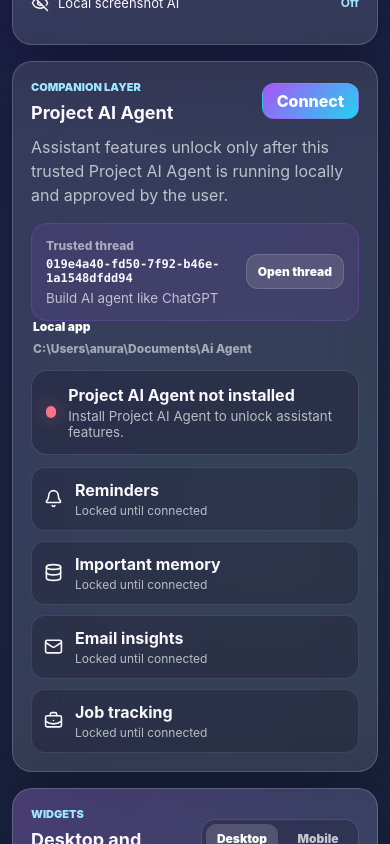
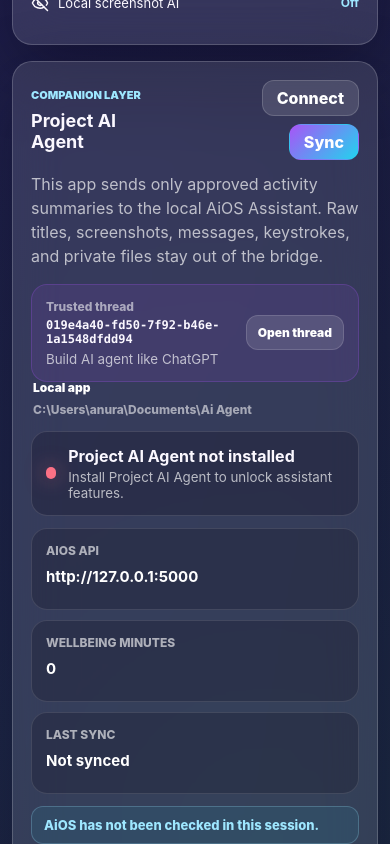
Before and after one commit to AnuranjanJain/what-do-you-do, a React (Vite) app: page / in a window 390 px wide. Shown: the part 6160-7004 px from the top of the page. Built offline with nearby package versions, Linux system fonts and the light colour scheme; no server answers.

Commit message:
feat: add local aios bridge

```diff
--- a/src/main.tsx
+++ b/src/main.tsx
@@ -39,6 +39,7 @@
   simulateTodayActivity,
   todayDateKey,
 } from "./domain/activity";
+import { AiosLiveStatus, AiosStatus, checkAiosConnection, getAiosBaseUrl, syncActivitySessions } from "./services/aios";
 import { correctLiveSession, fetchLiveSessions, saveSessionNote } from "./services/collector";
 import "./styles.css";
 
@@ -91,7 +92,10 @@
   const [selectedDate, setSelectedDate] = useState(() => todayDateKey());
   const [activeDateKey, setActiveDateKey] = useState(() => todayDateKey());
   const [availableDates, setAvailableDates] = useState<string[]>([]);
-  const [agentStatus, setAgentStatus] = useState<"not-installed" | "checking" | "connected">("not-installed");
+  const [agentStatus, setAgentStatus] = useState<AiosStatus>("not-installed");
+  const [agentLive, setAgentLive] = useState<AiosLiveStatus | null>(null);
+  const [agentMessage, setAgentMessage] = useState("AiOS has not been checked in this session.");
+  const [agentLastSync, setAgentLastSync] = useState("");
   const [widgetMode, setWidgetMode] = useState<"desktop" | "mobile">("desktop");
   const [privacyExpanded, setPrivacyExpanded] = useState(false);
   const [trackingPaused, setTrackingPaused] = useState(false);
@@ -187,15 +191,56 @@
 
   async function checkProjectAiAgent() {
     setAgentStatus("checking");
+    setAgentMessage("Checking the local AiOS Assistant API.");
 
     try {
-      await fetch(projectAiAgent.localUrl, {
-        cache: "no-store",
-        mode: "no-cors",
-      });
+      const liveStatus = await checkAiosConnection();
+      setAgentLive(liveStatus);
+
+      if (liveStatus.locked) {
+        setAgentStatus("locked");
+        setAgentMessage("AiOS is running, but it is locked. Open AiOS and enter the local PIN.");
+        return;
+      }
+
       setAgentStatus("connected");
-    } catch {
+      setAgentMessage("AiOS is connected. You can sync privacy-safe activity sessions.");
+      await syncCurrentSessions();
+    } catch (error) {
+      setAgentLive(null);
       setAgentStatus("not-installed");
+      setAgentMessage(error instanceof Error ? error.message : "Unable to reach local AiOS Assistant.");
+    }
+  }
+
+  async function syncCurrentSessions() {
+    if (!hasData) {
+      setAgentMessage("No activity sessions available to sync for this date.");
+      return;
+    }
+
+    setAgentStatus("syncing");
+    setAgentMessage("Sending high-level session summaries to AiOS.");
+
+    try {
+      const result = await syncActivitySessions(sessions);
+
+      if (result.locked) {
+        setAgentStatus("locked");
+        setAgentMessage("AiOS is locked. Unlock the AiOS dashboard, then sync again.");
+        return;
+      }
+
+      setAgentStatus("connected");
+      setAgentLastSync(new Date().toLocaleTimeString([], { hour: "2-digit", minute: "2-digit" }));
+      setAgentMessage(
+        result.sent > 0
+          ? `Synced ${result.sent} new session${result.sent === 1 ? "" : "s"} to AiOS.`
+          : "AiOS already has the current local session summaries.",
+      );
+    } catch (error) {
+      setAgentStatus("connected");
+      setAgentMessage(error instanceof Error ? error.message : "Unable to sync sessions to AiOS.");
     }
   }
 
@@ -501,16 +546,26 @@
                 <p className="eyebrow">Companion layer</p>
                 <h2>Project AI Agent</h2>
               </div>
-              <button
-                className="text-button primary"
-                onClick={checkProjectAiAgent}
-              >
-                {agentStatus === "checking" ? "Checking" : "Connect"}
-              </button>
+              <div className="panel-actions">
+                <button
+                  className="text-button"
+                  disabled={agentStatus === "checking" || agentStatus === "syncing"}
+                  onClick={checkProjectAiAgent}
+                >
+                  {agentStatus === "checking" ? "Checking" : "Connect"}
+                </button>
+                <button
+                  className="text-button primary"
+                  disabled={agentStatus === "checking" || agentStatus === "syncing" || !hasData}
+                  onClick={syncCurrentSessions}
+                >
+                  {agentStatus === "syncing" ? "Syncing" : "Sync"}
+                </button>
+              </div>
             </div>
             <p className="panel-copy">
-              Assistant features unlock only after this trusted Project AI Agent is running locally
-              and approved by the user.
+              This app sends only approved activity summaries to the local AiOS Assistant. Raw titles,
+              screenshots, messages, keystrokes, and private files stay out of the bridge.
             </p>
 
             <div className="agent-identity">
@@ -523,7 +578,7 @@
             </div>
 
             <div className="agent-links">
-              <a href={projectAiAgent.localUrl} target="_blank" rel="noreferrer">
+              <a href={getAiosBaseUrl()} target="_blank" rel="noreferrer">
                 Local app
               </a>
               <span>{projectAiAgent.cwd}</span>
@@ -535,19 +590,38 @@
                 <strong>
                   {agentStatus === "connected"
                     ? "Project AI Agent connected"
+                    : agentStatus === "locked"
+                      ? "Project AI Agent locked"
+                    : agentStatus === "syncing"
+                      ? "Syncing with Project AI Agent"
                     : agentStatus === "checking"
                       ? "Searching local machine"
                       : "Project AI Agent not installed"}
                 </strong>
                 <small>
                   {agentStatus === "connected"
-                    ? "Reminders, memory, email, and jobs are available."
+                    ? "Reminders, memory, email, jobs, and wellbeing context are available."
+                    : agentStatus === "locked"
+                      ? "Unlock AiOS in the browser before API sync can write events."
+                    : agentStatus === "syncing"
+                      ? "Sending new local session summaries."
                     : agentStatus === "checking"
                       ? "Looking for a trusted local companion app."
                       : "Install Project AI Agent to unlock assistant features."}
                 </small>
               </div>
             </div>
+
+            <div className="agent-sync-grid">
+              <SettingRow label="AiOS API" value={getAiosBaseUrl()} />
+              <SettingRow
+                label="Wellbeing minutes"
+                value={`${agentLive?.stats?.wellbeing_minutes ?? 0}`}
+              />
+              <SettingRow label="Last sync" value={agentLastSync || "Not synced"} />
+            </div>
+
+            <div className="inline-status agent-message">{agentMessage}</div>
 
             <div className="agent-feature-list">
               {agentFeatures.map((feature) => {
--- /dev/null
+++ b/src/services/aios.ts
@@ -0,0 +1,124 @@
+import { ActivitySession } from "../domain/activity";
+
+const defaultAiosBaseUrl = "http://127.0.0.1:5000";
+const sentSessionStorageKey = "wdyd.aios.sentSessions.v1";
+
+export type AiosStatus = "not-installed" | "checking" | "connected" | "locked" | "syncing";
+
+export type AiosLiveStatus = {
+  ok: boolean;
+  locked: boolean;
+  stats?: {
+    wellbeing_minutes?: number;
+    reminders_due?: number;
+    opportunities?: number;
+  };
+  updatedAt?: string;
+};
+
+export type AiosSyncResult = {
+  sent: number;
+  skipped: number;
+  locked: boolean;
+};
+
+export function getAiosBaseUrl(): string {
+  return window.localStorage.getItem("wdyd.aios.baseUrl") || defaultAiosBaseUrl;
+}
+
+export async function checkAiosConnection(): Promise<AiosLiveStatus> {
+  const response = await fetch(`${getAiosBaseUrl()}/api/live`, {
+    cache: "no-store",
+    credentials: "include",
+  });
+
+  if (response.status === 401) {
+    return { ok: false, locked: true };
+  }
+
+  if (!response.ok) {
+    throw new Error(`AiOS responded with ${response.status}`);
+  }
+
+  const data = await response.json();
+
+  return {
+    ok: true,
+    locked: false,
+    stats: data.stats,
+    updatedAt: data.updated_at,
+  };
+}
+
+export async function syncActivitySessions(sessions: ActivitySession[]): Promise<AiosSyncResult> {
+  const sentSessionIds = readSentSessionIds();
+  const syncableSessions = sessions
+    .filter((session) => session.id !== "empty-session" && session.durationMinutes > 0)
+    .filter((session) => !sentSessionIds.has(session.id))
+    .slice(0, 5);
+
+  let sent = 0;
+
+  for (const session of syncableSessions) {
+    const response = await fetch(`${getAiosBaseUrl()}/api/wellbeing/activity`, {
+      body: JSON.stringify(toAiosPayload(session)),
+      cache: "no-store",
+      credentials: "include",
+      headers: {
+        "Content-Type": "application/json",
+      },
+      method: "POST",
+    });
+
+    if (response.status === 401) {
+      return { sent, skipped: sessions.length - syncableSessions.length, locked: true };
+    }
+
+    if (!response.ok) {
+      throw new Error(`AiOS sync failed with ${response.status}`);
+    }
+
+    sentSessionIds.add(session.id);
+    sent += 1;
+  }
+
+  writeSentSessionIds(sentSessionIds);
+
+  return {
+    sent,
+    skipped: sessions.length - syncableSessions.length,
+    locked: false,
+  };
+}
+
+function toAiosPayload(session: ActivitySession) {
+  return {
+    source: "what-do-you-do",
+    app_name: session.appName,
+    category: mapCategoryForAios(session.category),
+    duration_minutes: session.durationMinutes,
+    planned_task: "Private activity timeline",
+    actual_task: `${session.subcategory} (${session.startTime}-${session.endTime})`,
+  };
+}
+
+function mapCategoryForAios(category: ActivitySession["category"]): string {
+  if (category === "coding" || category === "browsing") return "deep_work";
+  if (category === "watching") return "entertainment";
+  if (category === "communication") return "social";
+  return category;
+}
+
+function readSentSessionIds(): Set<string> {
+  try {
+    const saved = JSON.parse(window.localStorage.getItem(sentSessionStorageKey) || "[]");
+    return new Set(Array.isArray(saved) ? saved.map(String) : []);
+  } catch {
+    return new Set();
+  }
+}
+
+function writeSentSessionIds(sessionIds: Set<string>) {
+  const compactIds = Array.from(sessionIds).slice(-500);
+  window.localStorage.setItem(sentSessionStorageKey, JSON.stringify(compactIds));
+}
--- a/src/styles.css
+++ b/src/styles.css
@@ -432,6 +432,14 @@
   margin-bottom: 18px;
 }
 
+.panel-actions {
+  display: inline-flex;
+  align-items: center;
+  gap: 8px;
+  flex-wrap: wrap;
+  justify-content: flex-end;
+}
+
 .section-note {
   display: block;
   margin-top: 6px;
@@ -483,6 +491,11 @@
 .text-button.primary {
   border-color: transparent;
   background: linear-gradient(135deg, #a855f7, #22d3ee);
+}
+
+.text-button:disabled {
+  cursor: not-allowed;
+  opacity: 0.52;
 }
 
 .segmented-control {
@@ -1282,6 +1295,16 @@
   box-shadow: 0 0 20px rgba(251, 191, 36, 0.55);
 }
 
+.agent-status.locked > span {
+  background: #f59e0b;
+  box-shadow: 0 0 20px rgba(245, 158, 11, 0.55);
+}
+
+.agent-status.syncing > span {
+  background: #22d3ee;
+  box-shadow: 0 0 20px rgba(34, 211, 238, 0.55);
+}
+
 .agent-status.connected > span {
   background: #34d399;
   box-shadow: 0 0 20px rgba(52, 211, 153, 0.55);
@@ -1310,6 +1333,17 @@
 .agent-feature strong,
 .agent-feature span {
   display: block;
+}
+
+.agent-sync-grid {
+  display: grid;
+  grid-template-columns: repeat(3, minmax(0, 1fr));
+  gap: 10px;
+  margin-bottom: 12px;
+}
+
+.agent-message {
+  margin: 0 0 12px;
 }
 
 .agent-feature span {
@@ -1455,6 +1489,7 @@
   }
 
   .insight-summary-grid,
+  .agent-sync-grid,
   .top-app-row {
     grid-template-columns: 1fr;
   }
```
Also changed, not shown: projects/architecture.md (+28 -1 lines), projects/real-data-pipeline.md (+15 -0 lines), 1 other file (tests, documents, lock files or other folders).
